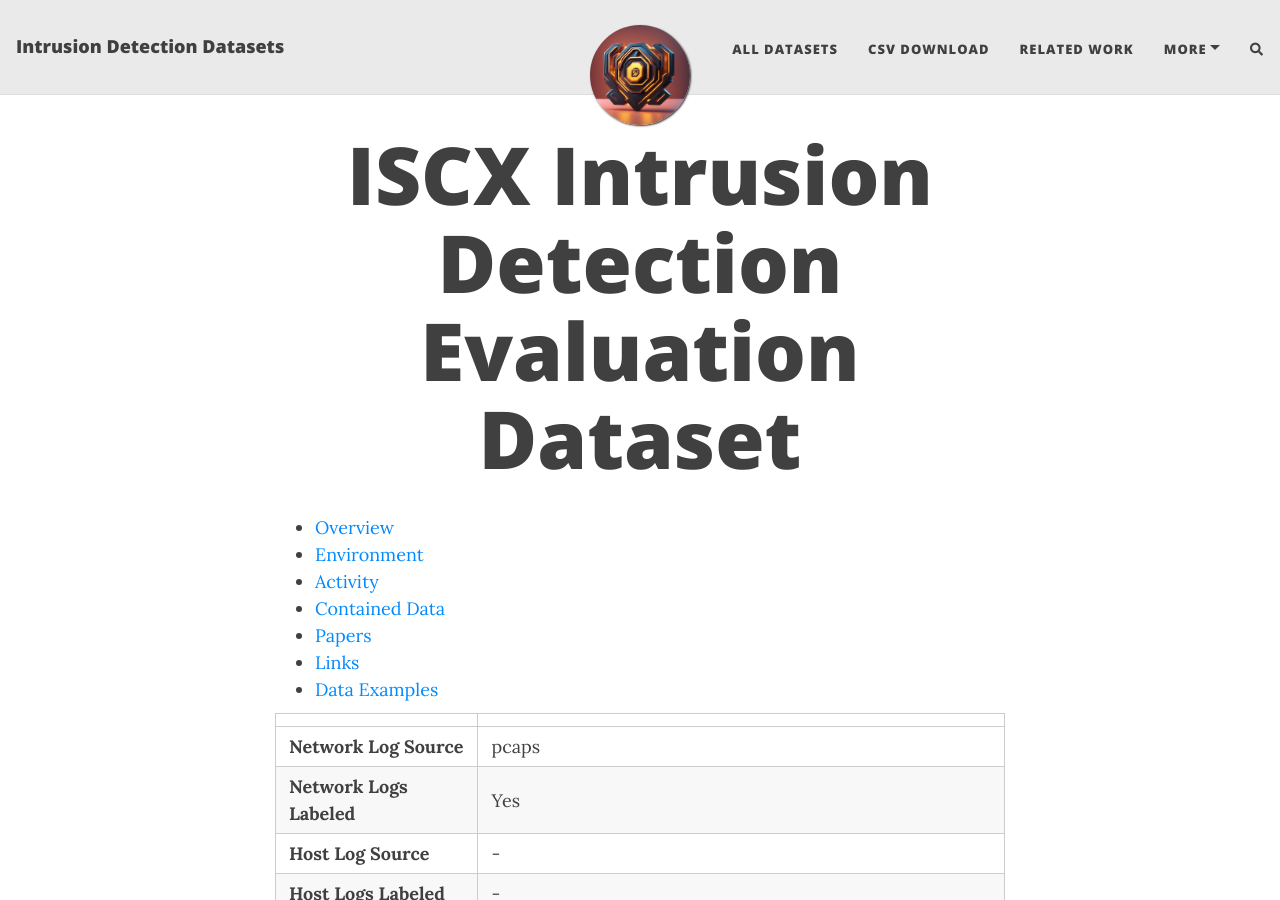
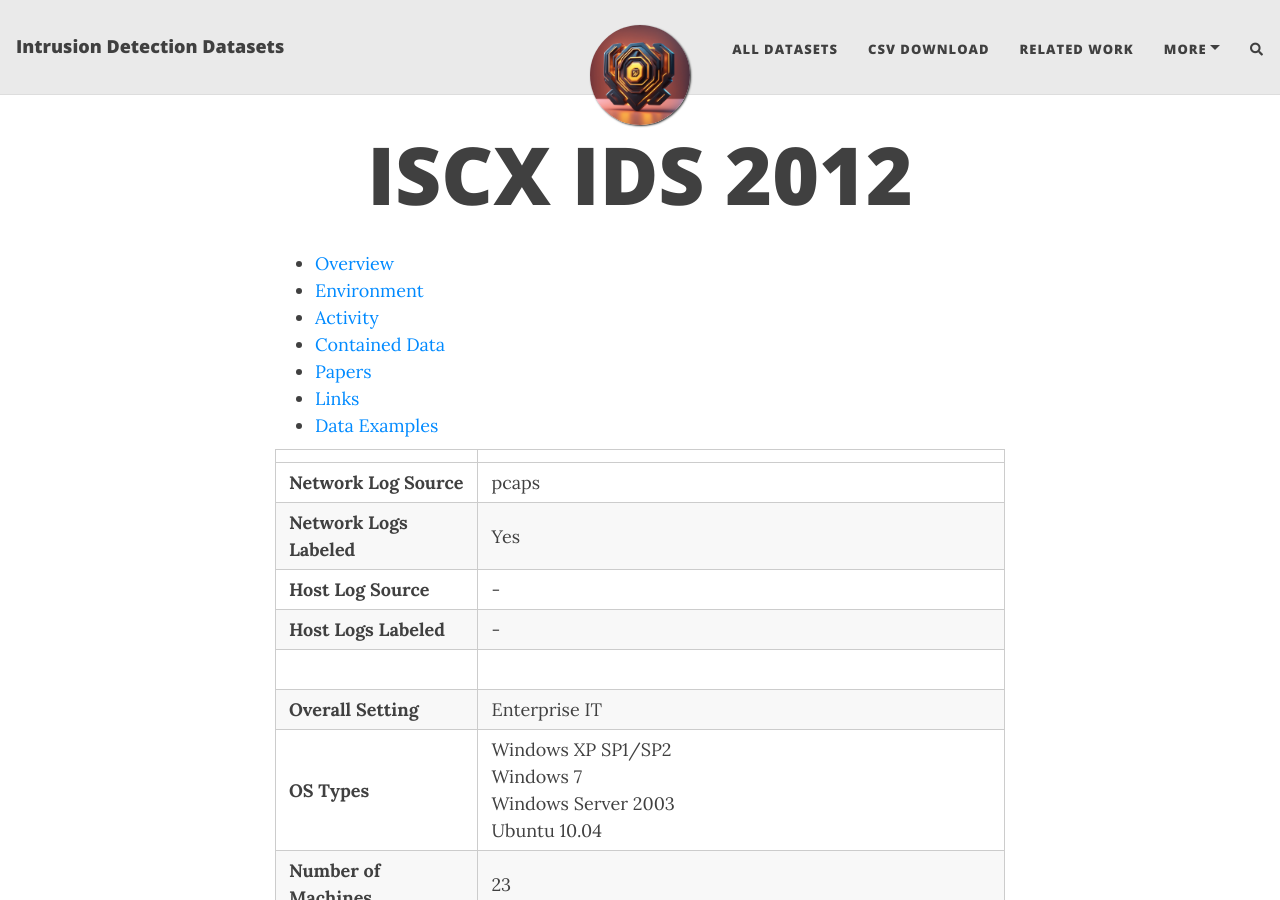
Before and after one commit to fkie-cad/COMIDDS, a Jekyll site: the page built from content/datasets/iscx_ids_2012.md, in a window 1280 px wide and 900 px high. Built offline with Jekyll 4.4.1, drawn with Linux system fonts in a browser that asks for light colours; nearby versions of some CDN libraries; comment, search, counter and statistics services are not loaded.

Commit message:
Rename dataset to be in line with other surveys

```diff
--- a/content/datasets/iscx_ids_2012.md
+++ b/content/datasets/iscx_ids_2012.md
@@ -1,5 +1,5 @@
 ---
-title: ISCX Intrusion Detection Evaluation Dataset
+title: ISCX IDS 2012
 ---
 
 - [Overview](#overview)
```
Also changed, not shown: content/all_datasets.md (+1 -1 lines).
